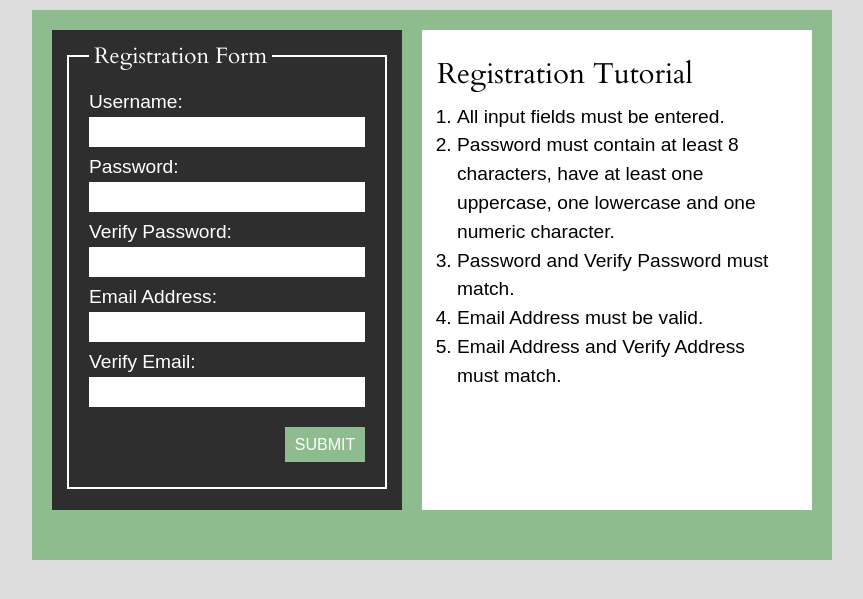
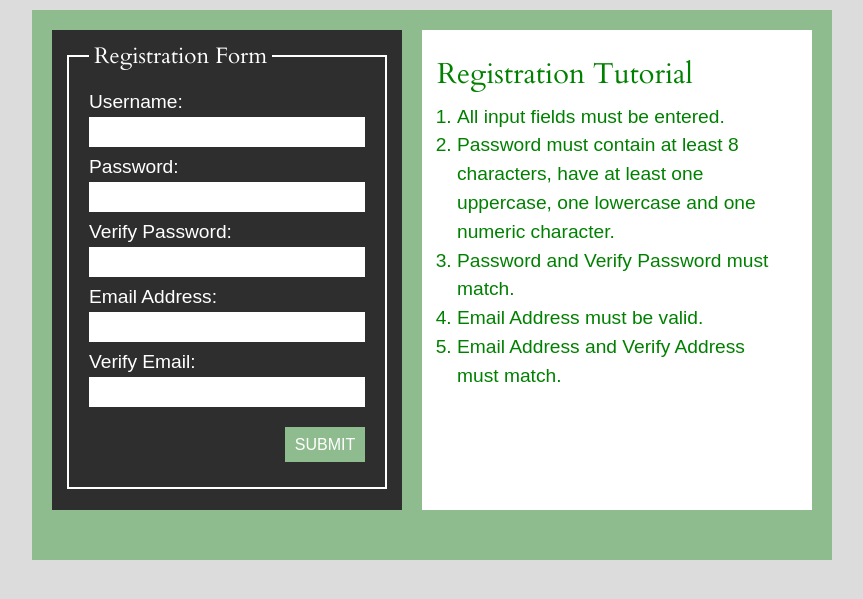
Before and after one commit to Strider64/php-registration-tutorial, a PHP site: page / in a window 1280 px wide. Shown: the top 599 px of the page, without its empty margins (208-1071 px from the left). Run offline with PHP 8.4, Linux system fonts and the light colour scheme; some web fonts are replaced.

Commit message:
Add files via upload

```diff
--- a/index.php
+++ b/index.php
@@ -57,7 +57,7 @@ if ($submit && $submit === 'submit') {
     if (!is_array($result)) {
         $info = saveRegistration($data, $pdo);
     } else {
-        echo "<pre>" . print_r($error, 1) . "</pre>\n";
+        //echo "<pre>" . print_r($error, 1) . "</pre>\n";
     }
 }
 ?>
@@ -90,13 +90,14 @@ if ($submit && $submit === 'submit') {
                 </fieldset>
             </form>
             <div class="info">
-                <h1>Registration Tutorial</h1>
+                <h1 class="green">Registration Tutorial</h1>
                 <ol>
-                    <li>All input fields must be entered.</li>
-                    <li>Password must contain at least 8 characters, have at least one uppercase, one lowercase and one numeric character.</li>
-                    <li>Password and Verify Password must match.</li>
-                    <li>Email Address must be valid.</li>
-                    <li>Email Address and Verify Address must match.</li>
+                    <li <?php echo (isset($result) && !$result['empty']) ? 'class="red"' : 'class="green"'; ?>>All input fields must be entered.</li>
+                    <li <?php echo (isset($result) && !$result['password']) ? 'class="red"' : 'class="green"'; ?>>Password must contain at least 8 characters, have at least one uppercase, one lowercase and one numeric character.</li>
+                    <li <?php echo (isset($result) && !$result['passwordMatch']) ? 'class="red"' : 'class="green"'; ?>>Password and Verify Password must match.</li>
+                    <li <?php echo (isset($result) && !$result['email']) ? 'class="red"' : 'class="green"'; ?>>Email Address must be valid.</li>
+                    <li <?php echo (isset($result) && !$result['emailMatch']) ? 'class="red"' : 'class="green"'; ?>>Email Address and Verify Address must match.</li>
+                    <?php echo (isset($result) && !$result['account']) ? '<li class="red">You already have an account registered with us!</li>' : NULL; ?>
                 </ol>
             </div>
         </div>
```
